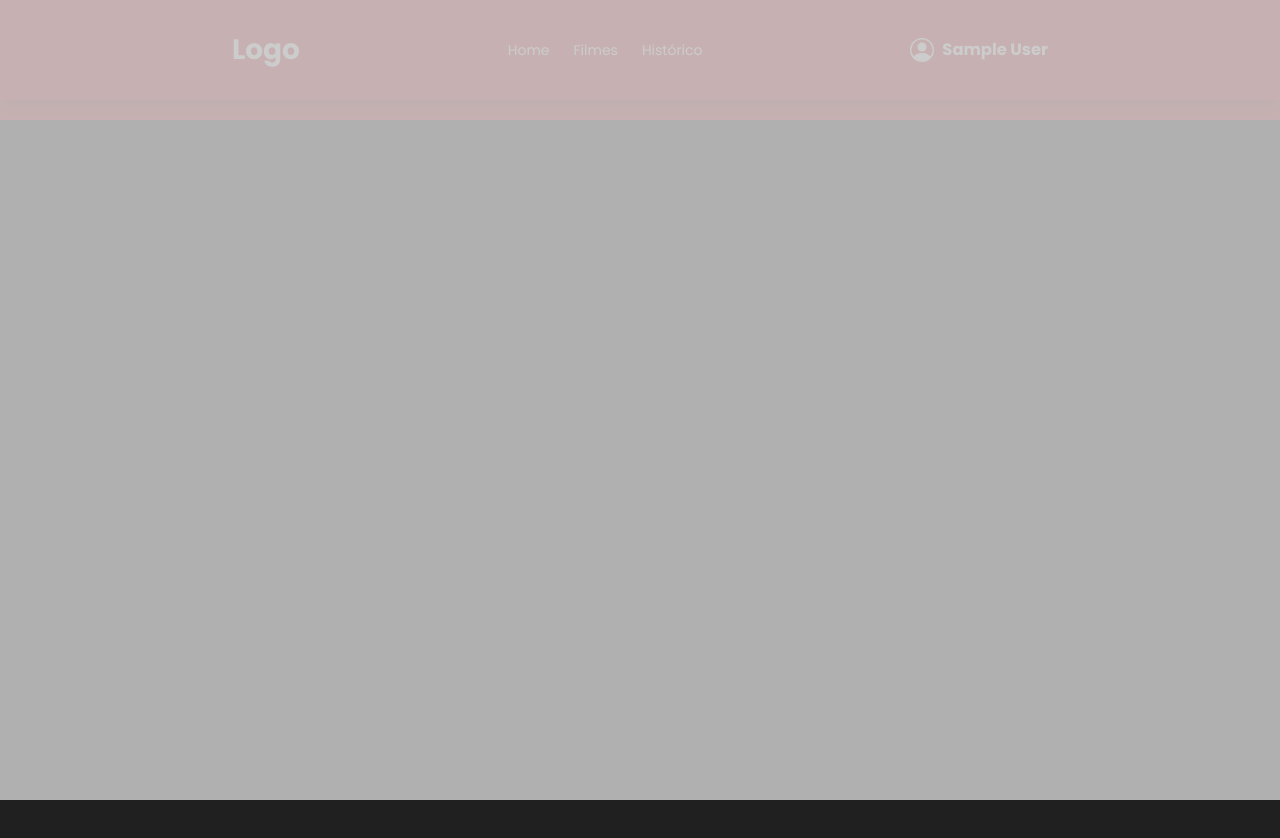
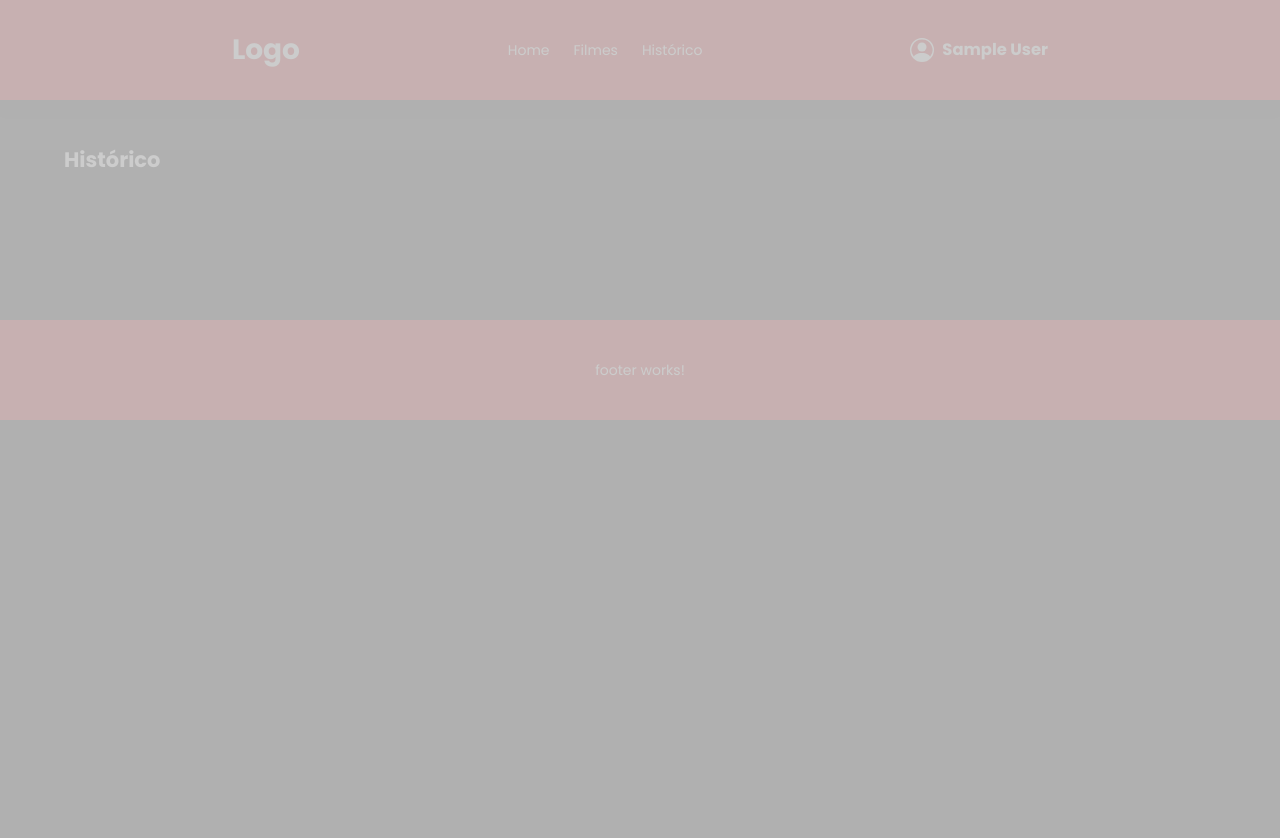
Before and after one commit to pedroairton/tickets-cinema, an Angular app: page /historico in a window 1280 px wide. Shown: the top 838 px of the page. Before the commit the page ends 800 px from the top, so only its background shows below. Built offline with nearby package versions, Linux system fonts and the light colour scheme; sample sign-in values are in the browser's storage.

Commit message:
Página de histórico iniciada

```diff
--- a/src/app/features/user/history/history.html
+++ b/src/app/features/user/history/history.html
@@ -1 +1,3 @@
-<p>history works!</p>
+<article class="page-history">
+    <h2>Histórico</h2>
+</article>
--- a/src/app/features/user/history/history.scss
+++ b/src/app/features/user/history/history.scss
@@ -0,0 +1,5 @@
+.page-history {
+  display: flex;
+  flex-direction: column;
+  gap: 70px;
+}
--- a/src/app/features/user/history/history.ts
+++ b/src/app/features/user/history/history.ts
@@ -1,4 +1,5 @@
 import { Component } from '@angular/core';
+import { Ticket } from '../../../core/models/history.model';
 
 @Component({
   selector: 'app-history',
@@ -6,4 +7,6 @@ import { Component } from '@angular/core';
   templateUrl: './history.html',
   styleUrl: './history.scss',
 })
-export class History {}
+export class History {
+  tickets: Ticket[] = [];
+}
```
Also changed, not shown: src/app/core/models/history.model.ts (added, +22 -0 lines).
